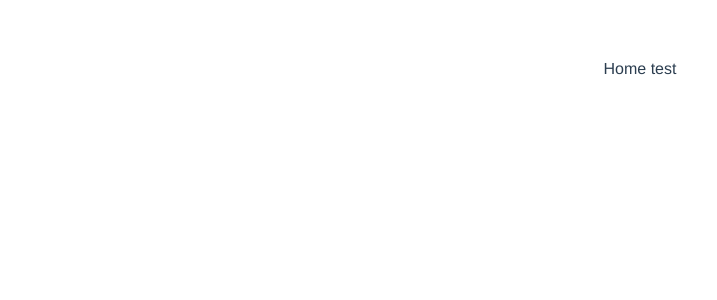
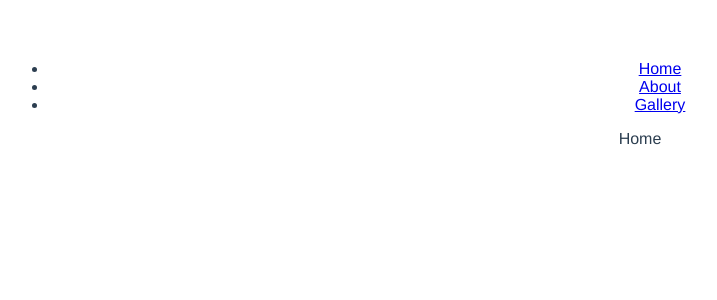
Before and after one commit to eandy5000/vue-website, a Vue app: page /#/ in a window 1280 px wide. Shown: the top 300 px of the page, without its empty margins (0-717 px from the left). Built offline with nearby package versions, Linux system fonts and the light colour scheme.

Commit message:
added basic routing

```diff
--- a/src/App.vue
+++ b/src/App.vue
@@ -1,15 +1,20 @@
 <template>
   <div id="app">
+  <nav-bar></nav-bar>
     <router-view></router-view>
   </div>
 </template>
 
 <script>
 import store from './store'
+import NavBar from './components/parts/NavBar.vue'
 
 export default {
   name: 'app',
-  store
+  store,
+  components: {
+    NavBar
+  }
 }
 </script>
 
--- a/src/components/Home.vue
+++ b/src/components/pages/Home.vue
@@ -1,18 +1,13 @@
 <template>
   <div>
     Home
-    {{test}}
   </div>
 </template>
 
 <script>
 export default {
   name: 'home',
-  computed: {
-    test () {
-      return this.$store.state.test
-    }
-  }
+  computed: {}
 }
 </script>
 
--- /dev/null
+++ b/src/components/parts/NavBar.vue
@@ -0,0 +1,15 @@
+<template>
+    <ul>
+        <li><router-link v-bind:to="{path: '/'}">Home</router-link></li>
+        <li><router-link v-bind:to="{path: '/about'}">About</router-link></li>
+        <li><router-link v-bind:to="{path: '/gallery'}">Gallery</router-link></li>
+    </ul>
+</template>
+
+<script>
+    export default {}
+</script>
+
+<style>
+
+</style>
--- a/src/router/index.js
+++ b/src/router/index.js
@@ -1,8 +1,8 @@
 import Vue from 'vue'
 import Router from 'vue-router'
-import Home from '@/components/Home'
-import About from '../components/About.vue'
-import Gallery from '../components/Gallery.vue'
+import Home from '@/components/pages/Home'
+import About from '../components/pages/About.vue'
+import Gallery from '../components/pages/Gallery.vue'
 
 Vue.use(Router)
 
```
Also changed, not shown: src/components/pages/About.vue (renamed from src/components/About.vue), src/components/pages/Gallery.vue (renamed from src/components/Gallery.vue).
